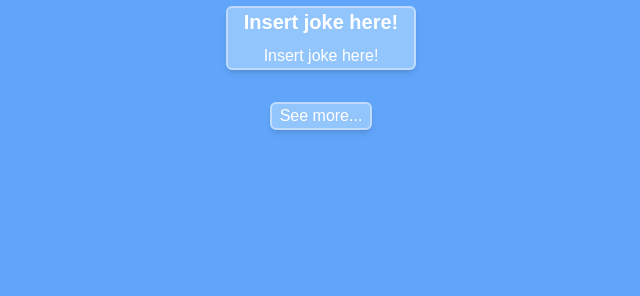
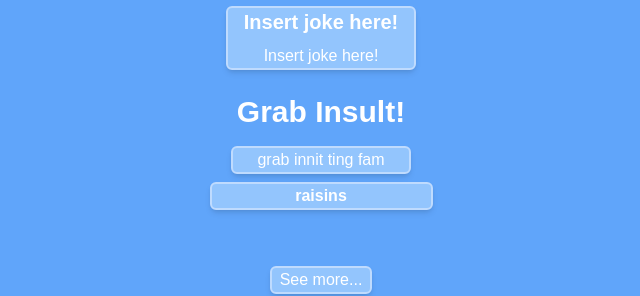
Before and after one commit to calciumista/shiny-parakeet, a SvelteKit app: page /main in a window 1280 px wide. Shown: the part 354-650 px from the top of the page, without its empty margins (319-959 px from the left). Built offline with nearby package versions, Linux system fonts and the light colour scheme; no server answers; a web font is replaced by a local one.

Commit message:
some css changes and main html for insult done

```diff
--- a/src/app.css
+++ b/src/app.css
@@ -15,4 +15,7 @@
     .blue-border {
       @apply bg-blue-300 text-center rounded-md shadow-md border-2 border-blue-200 hover:scale-105 active:scale-105 transition-all duration-200 text-white;
     }
+    .h1 {
+      @apply text-3xl font-bold text-white text-center py-2 hover:scale-105 transition-all duration-200
+    }
 }
--- a/src/routes/main/components/insult.svelte
+++ b/src/routes/main/components/insult.svelte
@@ -0,0 +1,19 @@
+<script lang="ts">
+  import axios from "axios";
+  var target = "raisins";
+  const objresponse = document.querySelector("#response");
+
+  async function grabInsult() {
+    axios.get("https://insults.tr00st.co.uk/phrases/simple/?target=raisin").then((response: any) => {
+      let a = response.data;
+    });
+  }
+</script>
+
+<div class="flex flex-col items-center py-4">
+  <h1 class="h1 pb-4">Grab Insult!</h1>
+  <button class="text-white blue-border justify-center px-6 text-center" on:click={grabInsult}>grab innit ting fam</button>
+  <div class="flex-col py-2">
+    <input bind:value={target} placeholder="enter target!" class="blue-border font-semibold" />
+  </div>
+</div>
```
